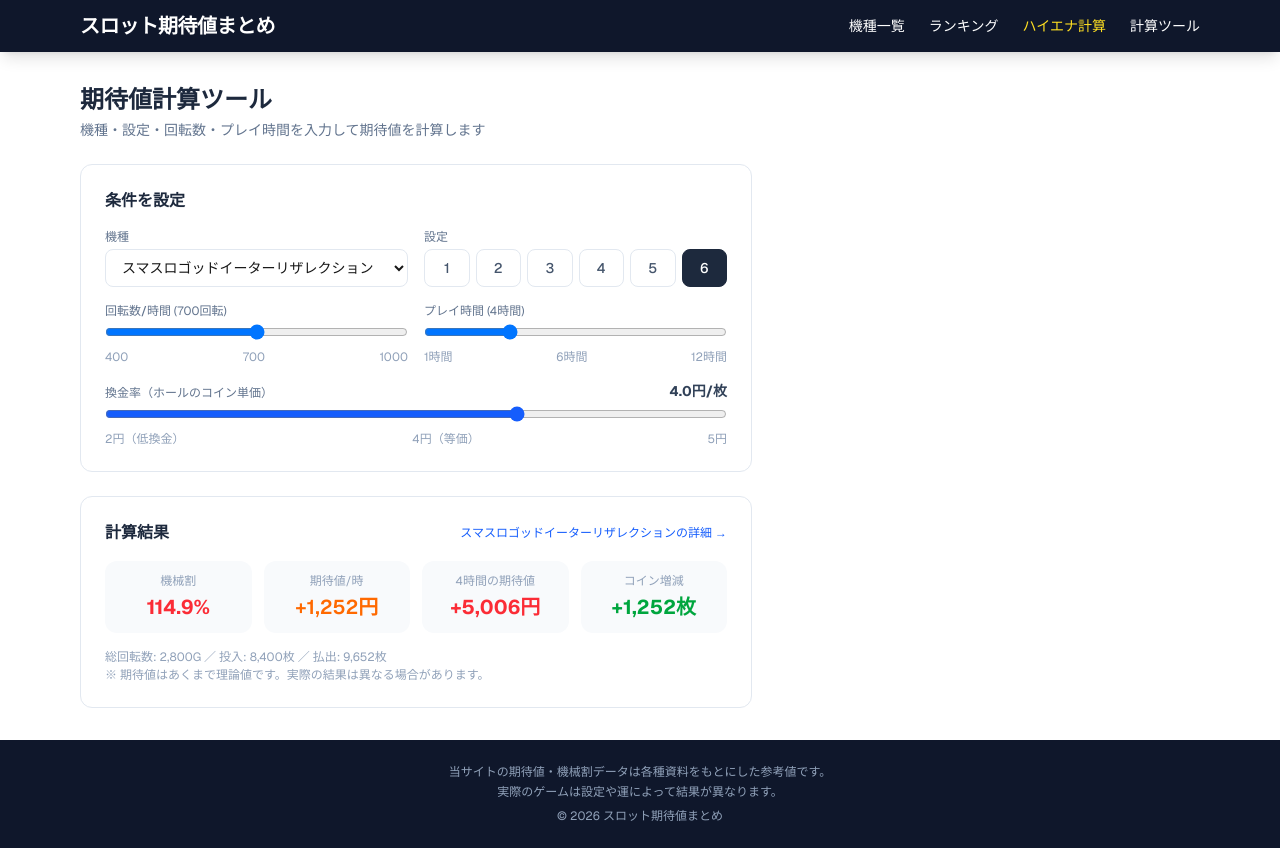
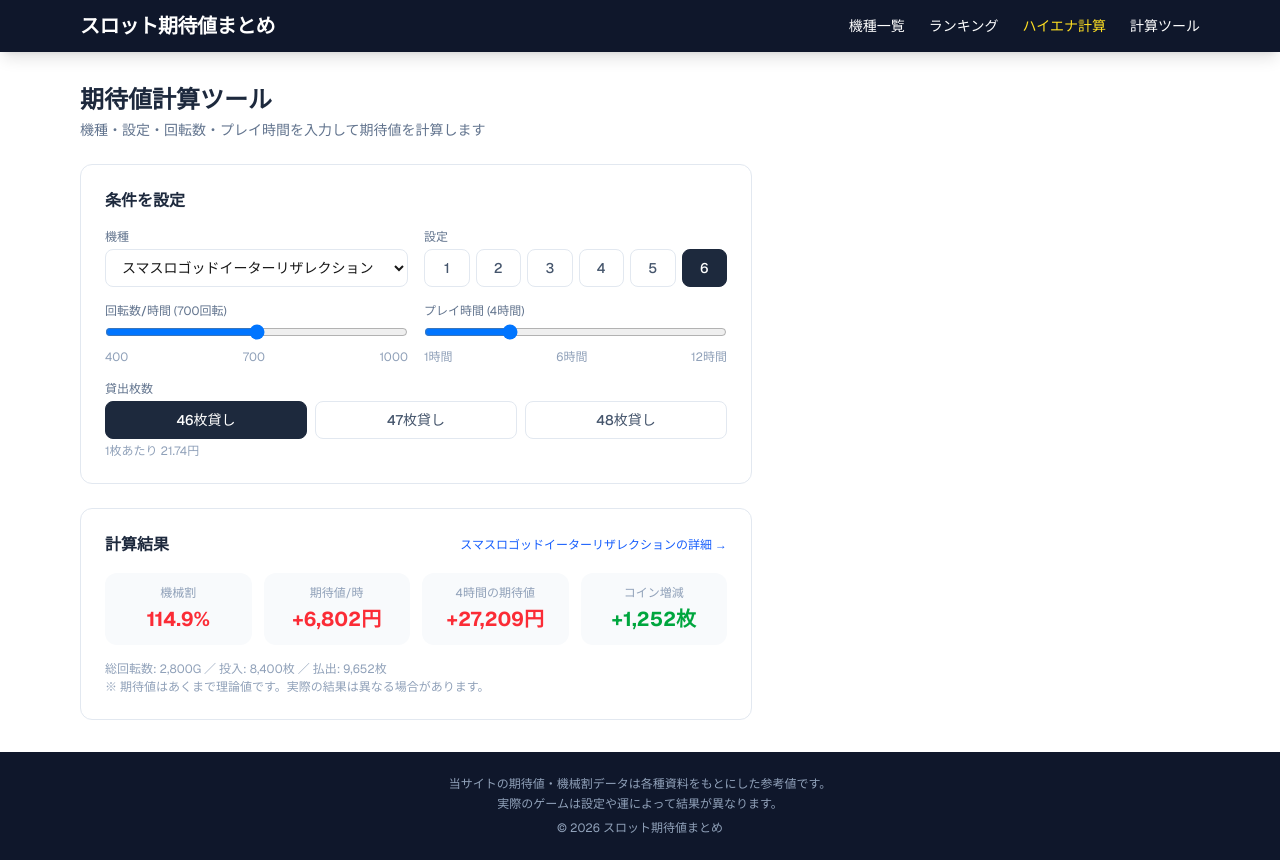
Before and after one commit to sugaimo15/slot-kitaichi, a Next.js app: page /calculator in a window 1280 px wide. Built offline with nearby package versions, Linux system fonts and the light colour scheme.

Commit message:
換金率スライダーを貸出枚数ボタン（46/47/48枚貸し）に変更

```diff
--- a/src/components/CalculatorClient.tsx
+++ b/src/components/CalculatorClient.tsx
@@ -14,7 +14,8 @@
   const [setting, setSetting] = useState<number>(6);
   const [spins, setSpins] = useState<number>(700);
   const [hours, setHours] = useState<number>(4);
-  const [exchangeRate, setExchangeRate] = useState<number>(4.0);
+  const [lendCoins, setLendCoins] = useState<number>(46);
+  const exchangeRate = 1000 / lendCoins;
 
   const machine = useMemo(
     () => machines.find((m) => m.slug === selectedSlug),
@@ -103,23 +104,23 @@
           </div>
 
           <div className="sm:col-span-2">
-            <div className="flex justify-between items-end mb-1">
-              <label className="text-xs font-medium text-slate-500">
-                換金率（ホールのコイン単価）
-              </label>
-              <span className="text-sm font-bold text-slate-700">{exchangeRate.toFixed(1)}円/枚</span>
+            <label className="block text-xs font-medium text-slate-500 mb-1">貸出枚数</label>
+            <div className="flex gap-2">
+              {[46, 47, 48].map((n) => (
+                <button
+                  key={n}
+                  onClick={() => setLendCoins(n)}
+                  className={`flex-1 py-2 rounded-lg text-sm font-medium border transition-colors ${
+                    lendCoins === n
+                      ? "bg-slate-800 text-white border-slate-800"
+                      : "border-slate-200 text-slate-600 hover:border-slate-400"
+                  }`}
+                >
+                  {n}枚貸し
+                </button>
+              ))}
             </div>
-            <input
-              type="range" min={2.0} max={5.0} step={0.1}
-              value={exchangeRate}
-              onChange={(e) => setExchangeRate(Number(e.target.value))}
-              className="w-full accent-blue-600"
-            />
-            <div className="flex justify-between text-xs text-slate-400 mt-0.5">
-              <span>2円（低換金）</span>
-              <span>4円（等価）</span>
-              <span>5円</span>
-            </div>
+            <p className="text-xs text-slate-400 mt-1">1枚あたり {(1000 / lendCoins).toFixed(2)}円</p>
           </div>
         </div>
       </div>
--- a/src/components/EVTable.tsx
+++ b/src/components/EVTable.tsx
@@ -64,7 +64,7 @@
         </tbody>
       </table>
       <p className="text-xs text-slate-400 mt-2">
-        ※ 期待値は {machine.spinPerHour}回転/時・換金率4円/枚・3枚掛けで計算
+        ※ 期待値は {machine.spinPerHour}回転/時・46枚貸し・3枚掛けで計算
       </p>
     </div>
   );
--- a/src/components/HyenaCalculator.tsx
+++ b/src/components/HyenaCalculator.tsx
@@ -17,7 +17,8 @@
   const [selectedSlug, setSelectedSlug] = useState(hyenaMachines[0]?.slug ?? "");
   const [setting, setSetting] = useState<SettingOption>("avg");
   const [currentGame, setCurrentGame] = useState(600);
-  const [exchangeRate, setExchangeRate] = useState(4.0);
+  const [lendCoins, setLendCoins] = useState(46);
+  const exchangeRate = 1000 / lendCoins;
 
   const machine = useMemo(
     () => hyenaMachines.find((m) => m.slug === selectedSlug),
@@ -86,28 +87,25 @@
             )}
           </div>
 
-          {/* 換金率 */}
+          {/* 貸出枚数 */}
           <div className="sm:col-span-2">
-            <div className="flex justify-between items-end mb-1">
-              <label className="text-xs font-medium text-slate-500">
-                換金率（ホールのコイン単価）
-              </label>
-              <span className="text-sm font-bold text-slate-700">{exchangeRate.toFixed(1)}円/枚</span>
+            <label className="block text-xs font-medium text-slate-500 mb-1">貸出枚数</label>
+            <div className="flex gap-2">
+              {[46, 47, 48].map((n) => (
+                <button
+                  key={n}
+                  onClick={() => setLendCoins(n)}
+                  className={`flex-1 py-2 rounded-lg text-sm font-medium border transition-colors ${
+                    lendCoins === n
+                      ? "bg-slate-800 text-white border-slate-800"
+                      : "border-slate-200 text-slate-600 hover:border-slate-400"
+                  }`}
+                >
+                  {n}枚貸し
+                </button>
+              ))}
             </div>
-            <input
-              type="range"
-              min={2.0}
-              max={5.0}
-              step={0.1}
-              value={exchangeRate}
-              onChange={(e) => setExchangeRate(Number(e.target.value))}
-              className="w-full accent-blue-600"
-            />
-            <div className="flex justify-between text-xs text-slate-400 mt-0.5">
-              <span>2円（低換金）</span>
-              <span>4円（等価）</span>
-              <span>5円</span>
-            </div>
+            <p className="text-xs text-slate-400 mt-1">1枚あたり {(1000 / lendCoins).toFixed(2)}円</p>
           </div>
         </div>
 
--- a/src/lib/machines.ts
+++ b/src/lib/machines.ts
@@ -5,7 +5,7 @@
 
 const dataDir = path.join(process.cwd(), "src/data/machines");
 
-export function getAllMachines(exchangeRate = 4): MachineWithEV[] {
+export function getAllMachines(exchangeRate = 1000 / 46): MachineWithEV[] {
   const files = fs.readdirSync(dataDir).filter((f) => f.endsWith(".json"));
   return files.map((file) => {
     const raw = fs.readFileSync(path.join(dataDir, file), "utf-8");
```
